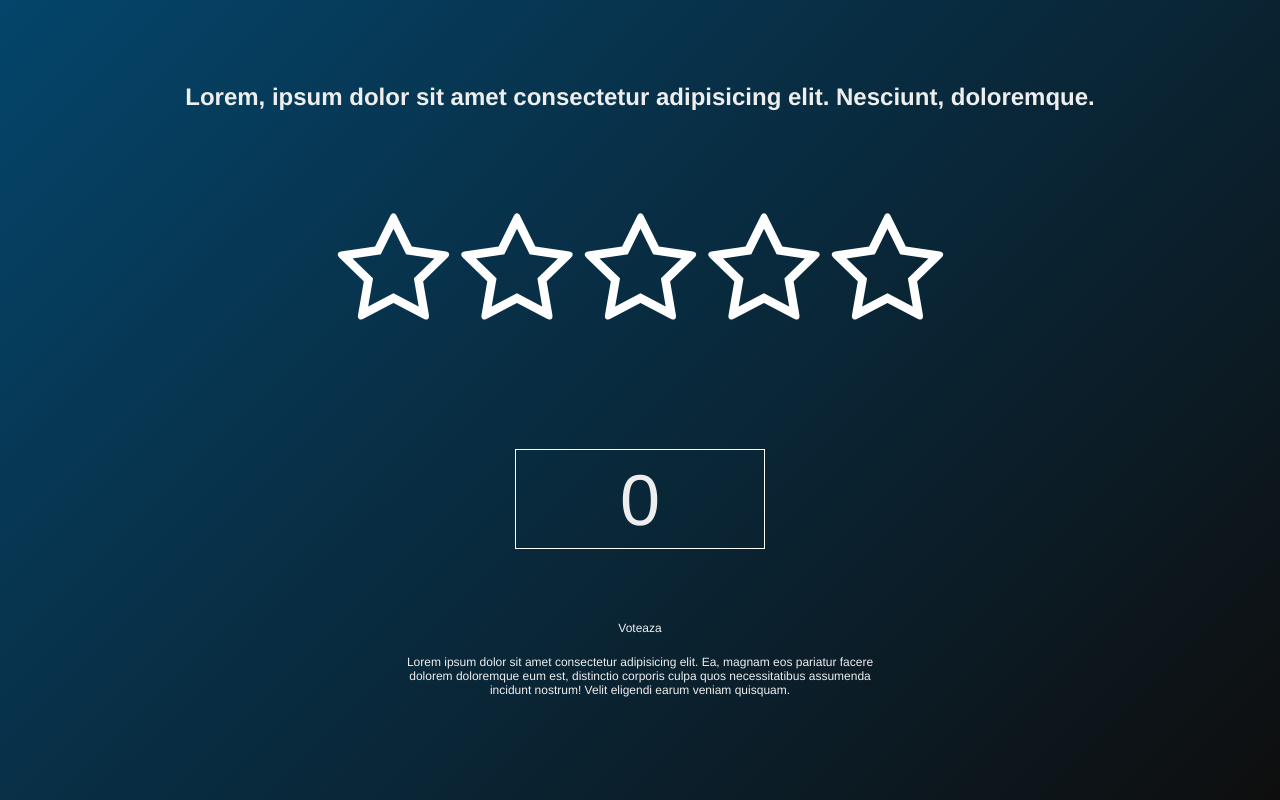
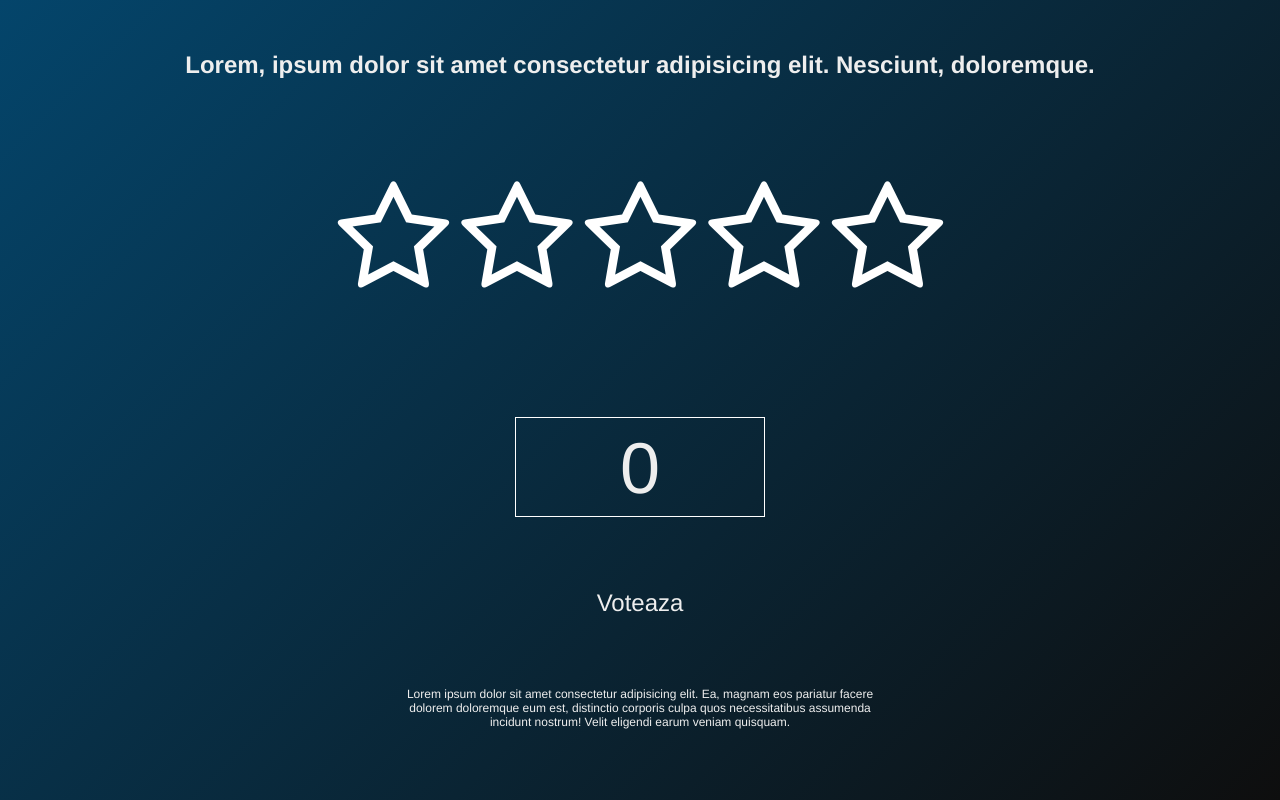
Before and after one commit to DexTerR33/macOS-Luna-Project, a plain HTML site: page ex/starts.html in a window 1280 px wide. Drawn offline with nearby package versions, Linux system fonts and the light colour scheme.

Commit message:
done stars html

```diff
--- a/ex/starts.html
+++ b/ex/starts.html
@@ -185,6 +185,12 @@
         max-width: 500px;
         margin: 20px auto;
       }
+      .show_link {
+        font-size: 2em;
+        height: 30px;
+        margin-bottom: 2em;
+        text-align: center;
+      }
     </style>
     <title>Netbet Stars</title>
   </head>
@@ -306,29 +312,25 @@
           });
 
         let highlight_star = function (rating) {
-            let displayRating = rating;
+          let displayRating = rating;
           $(".rating_stars div.s").each(function () {
             let low = $(this).data("low");
             let high = $(this).data("high");
-
             $(this).removeClass("active-high").removeClass("active-low");
             if (rating >= high) {
               $(this).addClass("active-high");
-
             } else if (rating == low) {
               $(this).addClass("active-low");
-
             }
-            if (rating <= 2){
-                document.getElementById("show_Hlink").innerHTML = "LOW";
-
-            }else if (rating == 2.5){
-                document.getElementById("show_Hlink").innerHTML = "MEDIUM";
-            }else if (rating => 5) {
-                document.getElementById("show_Hlink").innerHTML = "GOOD";
+            if (rating <= 2) {
+              document.getElementById("show_Hlink").innerHTML = "LOW";
+            } else if (rating == 2.5) {
+              document.getElementById("show_Hlink").innerHTML = "MEDIUM";
+            } else if ((rating) => 5) {
+              document.getElementById("show_Hlink").innerHTML = "GOOD";
             }
             document.getElementById("show_Hvalue").innerHTML = displayRating;
-            console.log(displayRating, "displayRating");
+            // console.log(displayRating, "displayRating");
           });
         };
       });
```
